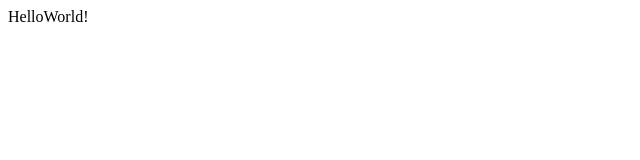
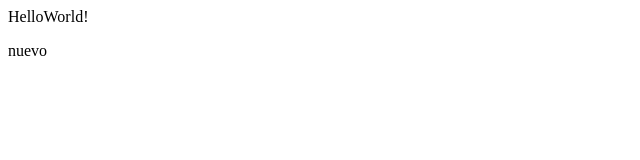
Before and after one commit to Lessortiz/progetto1_remoto, a plain HTML site: page index.html in a window 1280 px wide. Shown: the full height of the page, 0-640 px from the left. Drawn offline with Linux system fonts and the light colour scheme.

Commit message:
nuovo commit

```diff
--- a/index.html
+++ b/index.html
@@ -1,5 +1,6 @@
 <html>
 <body>
 HelloWorld!
+<p>nuevo </p>
 </body>
 </html>
```
